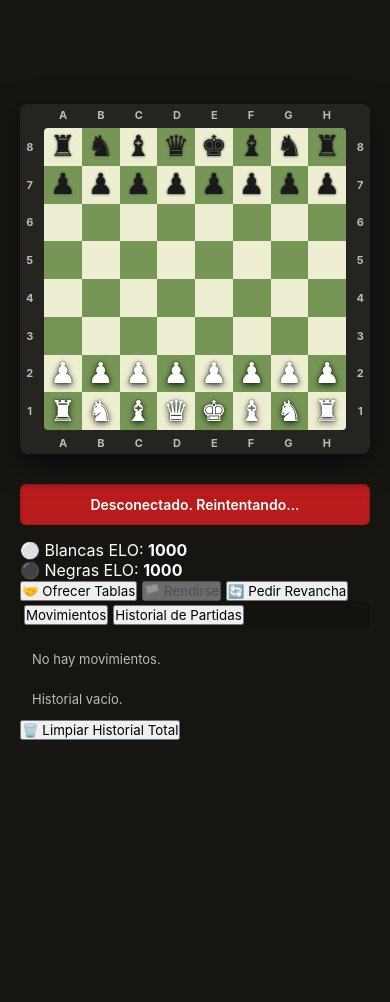
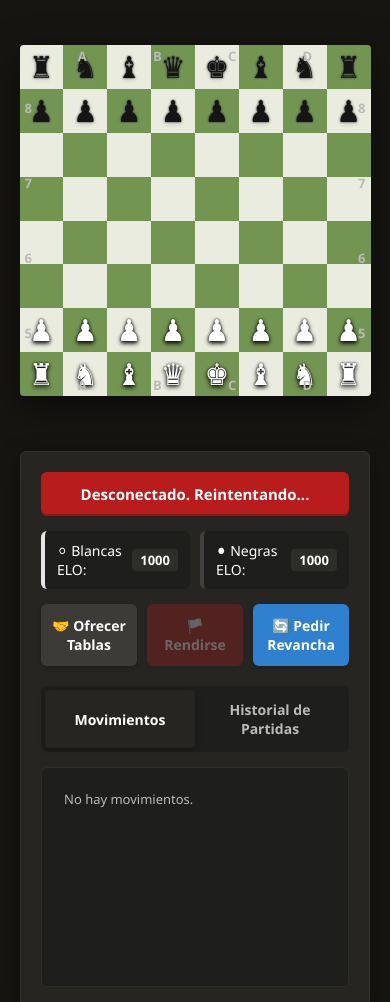
Before and after one commit to CristianDRTC/Ajedrez, a plain HTML site: page index.html in a window 390 px wide. Shown: the top 1002 px of the page. Before the commit the page ends 844 px from the top, so only its background shows below. Drawn offline with Linux system fonts and the light colour scheme.

Commit message:
Update index.css

```diff
--- a/index.css
+++ b/index.css
@@ -1,59 +1,89 @@
+/* ==========================================================================
+   1. VARIABLES GLOBALES Y ESTILOS BASE
+   ========================================================================== */
+:root {
+    --bg-main: #161512;           /* Fondo general ultra oscuro */
+    --bg-panel: #262522;          /* Fondo de los paneles laterales */
+    --bg-light-square: #ebece0;   /* Casillas claras */
+    --bg-dark-square: #739552;    /* Casillas oscuras (Verde clásico) */
+    --text-main: #ffffff;         /* Texto principal */
+    --text-muted: #bababa;        /* Texto secundario */
 
-:root {
-    --bg-main: #161512;
-    --bg-sidebar: #262421;
-    --bg-light-square: #eeeed2;
-    --bg-dark-square: #769656;
-    --bg-selected: rgba(247, 247, 105, 0.6);
-    --bg-suggested: rgba(0, 0, 0, 0.15);
+    /* Colores de Botones y Estados */
+    --color-primary: #3080d0;     /* Azul para revanchas / botones principales */
+    --color-success: #47a047;     /* Verde para turnos activos o aceptar */
+    --color-danger: #b91c1c;      /* Rojo para rendirse / alertas */
+    --color-gray: #4b5563;        /* Gris para tablas / componentes neutros */
 
-    --text-main: #ffffff;
-    --text-muted: #bababa;
-    --accent-blue: #2b73fff5;
-    --accent-green: #47a047;
-    --accent-red: #b33636;
-    --border-radius: 8px;
-    --transition: all 0.2s ease;
+    --border-radius: 6px;
+    --transition-fast: opacity 0.2s ease, background-color 0.2s ease, transform 0.1s ease;
 }
 
 * {
     box-sizing: border-box;
     margin: 0;
     padding: 0;
-    font-family: 'Inter', sans-serif;
+    font-family: 'Segoe UI', Tahoma, Geneva, Verdana, sans-serif;
 }
 
 body {
     background-color: var(--bg-main);
     color: var(--text-main);
+    min-height: 100vh;
     display: flex;
     justify-content: center;
     align-items: center;
-    min-height: 100vh;
     padding: 20px;
 }
 
-
+/* ==========================================================================
+   2. CONTENEDOR PRINCIPAL (LAYOUT REPOSICIONADO)
+   ========================================================================== */
 .game-container {
-    display: grid;
-    grid-template-columns: minmax(400px, 560px) 360px;
+    display: flex;
+    flex-direction: row;
     gap: 30px;
+    max-width: 1200px;
     width: 100%;
-    max-width: 960px;
+    justify-content: center;
+    align-items: flex-start;
 }
 
+/* Si la pantalla es pequeña, se apilan verticalmente */
+@media (max-width: 900px) {
+    .game-container {
+        flex-direction: column;
+        align-items: center;
+    }
+    .control-panel {
+        width: 100% !important;
+        max-width: 600px;
+    }
+}
+
+/* ==========================================================================
+   3. ESTRUCTURA Y COORDENADAS DEL TABLERO
+   ========================================================================== */
+.board-container {
+    position: relative;
+    padding: 25px; /* Espacio perimetral reservado para las letras/números */
+}
 
 .board-wrapper {
     position: relative;
-    width: 100%;
-    aspect-ratio: 1 / 1;
-    background-color: var(--bg-sidebar);
-    padding: 24px;
-    border-radius: var(--border-radius);
-    box-shadow: 0 10px 30px rgba(0, 0, 0, 0.5);
-    display: flex;
-    align-items: center;
-    justify-content: center;
+    width: 600px;
+    height: 600px;
+    box-shadow: 0 12px 36px rgba(0, 0, 0, 0.5);
+    background-color: var(--bg-panel);
+    border-radius: 4px;
+    overflow: hidden;
+}
+
+@media (max-width: 650px) {
+    .board-wrapper {
+        width: 90vw;
+        height: 90vw;
+    }
 }
 
 #chessboard {
@@ -62,298 +92,292 @@ body {
     grid-template-rows: repeat(8, 1fr);
     width: 100%;
     height: 100%;
-    border-radius: 4px;
-    overflow: hidden;
-    background-color: #312e2b;
 }
 
+/* Clases dinámicas de las coordenadas generadas por JS */
+[class^="board-wrapper-letters-"], [class^="board-wrapper-numbers-"] {
+    position: absolute;
+    display: flex;
+    color: var(--text-muted);
+    font-size: 13px;
+    font-weight: bold;
+    text-transform: uppercase;
+}
 
+.board-wrapper-letters-bottom { bottom: 2px; left: 25px; width: 600px; justify-content: space-around; }
+.board-wrapper-letters-top { top: 2px; left: 25px; width: 600px; justify-content: space-around; }
+.board-wrapper-numbers-left { left: 5px; top: 25px; height: 600px; flex-direction: column; justify-content: space-around; }
+.board-wrapper-numbers-right { right: 5px; top: 25px; height: 600px; flex-direction: column; justify-content: space-around; }
+
+/* Casillas */
 .square {
-    width: 100%;
-    height: 100%;
     display: flex;
     justify-content: center;
     align-items: center;
     position: relative;
+    user-select: none;
     cursor: pointer;
-    user-select: none;
+    transition: filter 0.15s ease;
 }
 
-.square.light {
-    background-color: var(--bg-light-square) !important;
+.square:hover {
+    filter: brightness(1.05);
 }
 
-.square.dark {
-    background-color: var(--bg-dark-square) !important;
-}
+.square.light { background-color: var(--bg-light-square); }
+.square.dark { background-color: var(--bg-dark-square); }
 
-
+/* Renderizado de Piezas (Unicode de alta fidelidad) */
 .square span {
-    font-size: clamp(1.8rem, 4.5vw, 2.8rem);
+    font-size: clamp(30px, 7.5vw, 50px);
     line-height: 1;
     z-index: 2;
-    display: block;
+    transition: transform 0.1s ease;
 }
 
 .piece-white {
     color: #ffffff;
-    filter: drop-shadow(0 2px 3px rgba(0,0,0,0.5)) drop-shadow(0 0 1px rgba(0,0,0,0.8));
+    filter: drop-shadow(0px 2px 2px rgba(0, 0, 0, 0.7)) drop-shadow(0px 0px 1px rgba(0, 0, 0, 0.9));
 }
 
 .piece-black {
-    color: #1a1a1a;
-    filter: drop-shadow(0 1px 1px rgba(255,255,255,0.2)) drop-shadow(0 0 1px rgba(0,0,0,0.9));
+    color: #151515;
+    filter: drop-shadow(0px 2px 2px rgba(255, 255, 255, 0.2)) drop-shadow(0px 0px 1px rgba(0, 0, 0, 0.9));
 }
 
-
+/* Efectos de Selección y Movimientos Posibles */
 .square.selected {
-    background-color: var(--bg-selected) !important;
+    box-shadow: inset 0 0 0 5px rgba(247, 247, 105, 0.8) !important;
+    background-color: rgba(247, 247, 105, 0.4) !important;
 }
-
 
 .square.suggested::after {
     content: "";
-    width: 24%;
-    height: 24%;
-    background-color: var(--bg-suggested);
+    width: 28%;
+    height: 28%;
+    background-color: rgba(0, 0, 0, 0.25);
     border-radius: 50%;
     position: absolute;
-    z-index: 1;
+    z-index: 3;
 }
 
-
-.board-wrapper-numbers-left, .board-wrapper-numbers-right {
-    position: absolute;
+/* ==========================================================================
+   4. PANEL DE CONTROL DERECHO (CONTROL PANEL)
+   ========================================================================== */
+.control-panel {
+    background-color: var(--bg-panel);
+    border-radius: var(--border-radius);
+    width: 400px;
+    padding: 20px;
     display: flex;
     flex-direction: column;
-    justify-content: space-around;
-    align-items: center;
-    height: calc(100% - 48px);
-    font-size: 11px;
-    font-weight: 700;
-    color: var(--text-muted);
-    z-index: 5;
-}
-.board-wrapper-numbers-left { left: 6px; }
-.board-wrapper-numbers-right { right: 6px; }
-
-
-.board-wrapper-letters-bottom, .board-wrapper-letters-top {
-    position: absolute;
-    display: flex;
-    flex-direction: row;
-    justify-content: space-around;
-    align-items: center;
-    width: calc(100% - 48px);
-    font-size: 11px;
-    font-weight: 700;
-    color: var(--text-muted);
-    z-index: 5;
-}
-.board-wrapper-letters-bottom { bottom: 4px; }
-.board-wrapper-letters-top { top: 4px; }
-
-
-.sidebar {
-    background-color: var(--bg-sidebar);
-    border-radius: var(--border-radius);
-    box-shadow: 0 10px 30px rgba(0, 0, 0, 0.4);
-    display: flex;
-    flex-direction: column;
-    padding: 20px;
-    height: 100%;
+    gap: 15px;
+    box-shadow: 0 8px 24px rgba(0, 0, 0, 0.4);
+    border: 1px solid #33322e;
 }
 
-
-#elo-panel {
-    display: flex;
-    align-items: center;
-    justify-content: space-between;
-    background: rgba(0, 0, 0, 0.2);
-    padding: 12px;
-    border-radius: 6px;
-    margin-bottom: 15px;
+/* Banner superior de Estado */
+.status-banner {
+    width: 100%;
+    padding: 12px 16px;
+    font-size: 15px;
+    font-weight: 600;
+    text-align: center;
+    border-radius: var(--border-radius);
+    transition: var(--transition-fast);
+    box-shadow: inset 0 -2px 0 rgba(0, 0, 0, 0.2);
 }
 
-.player-card {
+/* Contenedor de ELO */
+.elo-container {
     display: flex;
-    align-items: center;
-    gap: 8px;
+    gap: 10px;
+    width: 100%;
 }
 
-.player-card .avatar {
-    font-size: 1.4rem;
+.elo-box {
+    flex: 1;
+    background-color: #1e1e1c;
+    padding: 10px 12px;
+    border-radius: var(--border-radius);
+    display: flex;
+    justify-content: space-between;
+    align-items: center;
+    font-size: 14px;
+    border-left: 4px solid var(--color-gray);
 }
 
-.player-info {
-    display: flex;
-    flex-direction: column;
+.white-elo { border-left-color: #e6e6e6; }
+.black-elo { border-left-color: #404040; }
+
+.elo-box strong {
+    color: #fff;
+    background-color: #2d2d2a;
+    padding: 2px 8px;
+    border-radius: 4px;
+    font-size: 13px;
 }
 
-.player-info .name {
-    font-size: 13px;
-    font-weight: 600;
+/* Contenedor de Botones de Acción */
+.actions-container {
+    display: flex;
+    gap: 10px;
+    width: 100%;
 }
 
-.player-info .elo-tag {
-    font-size: 11px;
-    color: var(--text-muted);
+/* Estilo unificado para los botones modernos */
+.btn-action, .tab-button, .btn-clear-history {
+    outline: none;
+    border: none;
+    cursor: pointer;
+    font-size: 14px;
+    font-weight: 600;
+    border-radius: var(--border-radius);
+    transition: var(--transition-fast);
+    display: inline-flex;
+    align-items: center;
+    justify-content: center;
 }
 
-.player-divider {
-    font-size: 10px;
-    font-weight: 700;
-    color: var(--text-muted);
-    background: rgba(255,255,255,0.05);
-    padding: 4px 8px;
-    border-radius: 4px;
+.btn-action {
+    flex: 1;
+    padding: 12px 8px;
+    background-color: #3c3b37;
+    color: var(--text-main);
+    box-shadow: 0 2px 4px rgba(0,0,0,0.2);
 }
 
-
-#turn-indicator {
-    padding: 12px;
-    text-align: center;
-    font-weight: 600;
-    font-size: 14px;
-    border-radius: 6px;
-    margin-bottom: 15px;
-    background-color: #383633;
-    transition: var(--transition);
-    box-shadow: inset 0 1px 3px rgba(0,0,0,0.3);
+.btn-action:hover:not(:disabled) {
+    background-color: #4e4d47;
+    transform: translateY(-1px);
 }
 
+.btn-action:active:not(:disabled) {
+    transform: translateY(1px);
+}
 
+.btn-action:disabled {
+    opacity: 0.3;
+    cursor: not-allowed;
+}
+
+/* Modificadores de color para botones específicos */
+.btn-danger { background-color: var(--color-danger); color: #fff; }
+.btn-danger:hover:not(:disabled) { background-color: #991b1b; }
+
+.btn-primary { background-color: var(--color-primary); color: #fff; }
+.btn-primary:hover:not(:disabled) { background-color: #2563eb; }
+
+/* ==========================================================================
+   5. NAVEGACIÓN POR PESTAÑAS (TABS SYSTEM)
+   ========================================================================== */
 .tabs-container {
     display: flex;
-    gap: 5px;
-    background: rgba(0,0,0,0.15);
+    background-color: #1e1e1c;
     padding: 4px;
-    border-radius: 6px;
-    margin-bottom: 10px;
+    border-radius: var(--border-radius);
+    margin-top: 5px;
 }
 
-.tab-btn {
+.tab-button {
     flex: 1;
-    background: none;
-    border: none;
+    padding: 10px;
+    background-color: transparent;
     color: var(--text-muted);
-    padding: 8px;
-    font-size: 13px;
-    font-weight: 600;
-    cursor: pointer;
-    border-radius: 4px;
-    transition: var(--transition);
+    border-radius: calc(var(--border-radius) - 2px);
 }
 
-.tab-btn.active {
-    background-color: #383633;
+.tab-button:hover:not(.active) {
     color: var(--text-main);
-    box-shadow: 0 2px 5px rgba(0,0,0,0.2);
+    background-color: rgba(255, 255, 255, 0.03);
 }
 
-
-.tab-content-wrapper {
-    flex: 1;
-    background: rgba(0, 0, 0, 0.15);
-    border-radius: 6px;
-    margin-bottom: 20px;
-    overflow-y: auto;
-    min-height: 180px;
-    max-height: 250px;
-    border: 1px solid rgba(255,255,255,0.03);
+.tab-button.active {
+    background-color: var(--bg-panel);
+    color: var(--text-main);
+    box-shadow: 0 2px 6px rgba(0,0,0,0.3);
 }
 
-.tab-content-wrapper::-webkit-scrollbar {
+/* Contenido de pestañas */
+.tabs-content-wrapper {
+    position: relative;
+    flex-grow: 1;
+}
+
+.tab-content {
+    display: none;
+    flex-direction: column;
+    gap: 10px;
+    width: 100%;
+}
+
+.tab-content.active {
+    display: flex;
+}
+
+/* Cajas de registros (Logs) */
+.log-box {
+    background-color: #1e1e1c;
+    border-radius: var(--border-radius);
+    height: 220px;
+    overflow-y: auto;
+    padding: 10px;
+    border: 1px solid #2d2c27;
+}
+
+/* Personalización del Scrollbar */
+.log-box::-webkit-scrollbar {
     width: 6px;
 }
-.tab-content-wrapper::-webkit-scrollbar-thumb {
-    background: #383633;
-    border-radius: 4px;
+.log-box::-webkit-scrollbar-track {
+    background: transparent;
+}
+.log-box::-webkit-scrollbar-thumb {
+    background-color: #42413c;
+    border-radius: 10px;
 }
 
-.tab-pane {
-    display: none;
-    padding: 10px;
+/* Formato de las filas de movimientos */
+.move-row {
+    display: flex;
+    padding: 6px 8px;
+    font-size: 14px;
+    border-bottom: 1px solid #262522;
+}
+.move-row:nth-child(even) {
+    background-color: rgba(255, 255, 255, 0.01);
+}
+.move-index {
+    width: 40px;
+    color: #6a6965;
+    font-weight: bold;
+}
+.move-row span:not(.move-index) {
+    flex: 1;
+    color: #dadada;
 }
 
-.tab-pane.active {
-    display: block;
+/* Tarjetas individuales dentro del historial */
+.history-item {
+    background-color: var(--bg-panel);
+    border: 1px solid #33322e;
+    padding: 10px;
+    margin-bottom: 8px;
+    border-radius: 4px;
+    font-size: 13px;
+    line-height: 1.5;
 }
 
-
-.move-row {
-    display: grid;
-    grid-template-columns: 40px 1fr 1fr;
-    padding: 6px 10px;
-    font-size: 13px;
-    border-bottom: 1px solid rgba(255,255,255,0.02);
+/* Botón inferior de vaciar historial */
+.btn-clear-history {
+    width: 100%;
+    padding: 10px;
+    background-color: transparent;
+    color: #ef4444;
+    border: 1px dashed rgba(239, 68, 68, 0.4);
+    margin-top: 5px;
 }
-
-.move-row:nth-child(even) {
-    background: rgba(255, 255, 255, 0.01);
+.btn-clear-history:hover {
+    background-color: rgba(239, 68, 68, 0.1);
+    border-color: #ef4444;
 }
-
-.move-index {
-    color: var(--text-muted);
-    font-weight: 500;
-}
-
-
-.history-item {
-    background: rgba(255,255,255,0.03);
-    padding: 10px;
-    border-radius: 4px;
-    margin-bottom: 8px;
-    font-size: 12px;
-    border-left: 3px solid var(--accent-blue);
-}
-
-
-.action-buttons-container {
-    display: flex;
-    gap: 10px;
-}
-
-.action-btn {
-    flex: 1;
-    border: none;
-    padding: 12px;
-    font-size: 13px;
-    font-weight: 600;
-    border-radius: 6px;
-    cursor: pointer;
-    color: var(--text-main);
-    transition: var(--transition);
-}
-
-.action-btn:disabled {
-    opacity: 0.2;
-    cursor: not-allowed;
-    background-color: #383633 !important;
-    color: var(--text-muted) !important;
-    border: none !important;
-}
-
-.action-btn.draw {
-    background-color: #383633;
-}
-.action-btn.draw:not(:disabled):hover {
-    background-color: #44413d;
-}
-
-.action-btn.resign {
-    background-color: rgba(179, 54, 54, 0.15);
-    color: #ff6b6b;
-    border: 1px solid rgba(179, 54, 54, 0.3);
-}
-.action-btn.resign:not(:disabled):hover {
-    background-color: rgba(179, 54, 54, 0.3);
-}
-
-
-@media (max-width: 820px) {
-    .game-container {
-        grid-template-columns: 1fr;
-        max-width: 500px;
-    }
-}
```
